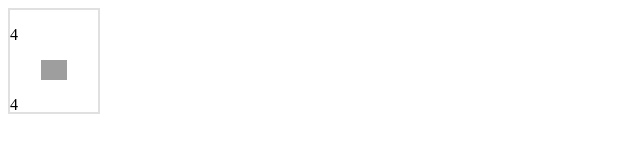
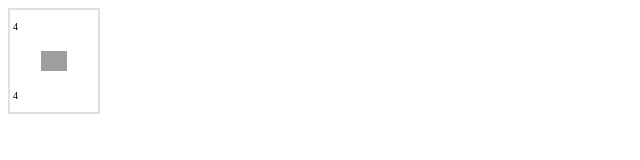
Before and after one commit to elliotyou/memorizing, a website: page index.html in a window 1280 px wide. Shown: the full height of the page, 0-640 px from the left. Drawn offline with Linux system fonts and the light colour scheme; grey boxes are pictures that could not be loaded.

Commit message:
adjust the numbers size of one card

```diff
--- a/styles.css
+++ b/styles.css
@@ -15,3 +15,8 @@
   max-width: 30%;
   align-self: center;
 }
+
+.card p{
+  margin: 3px;
+  font-size: 10px;
+}
```
